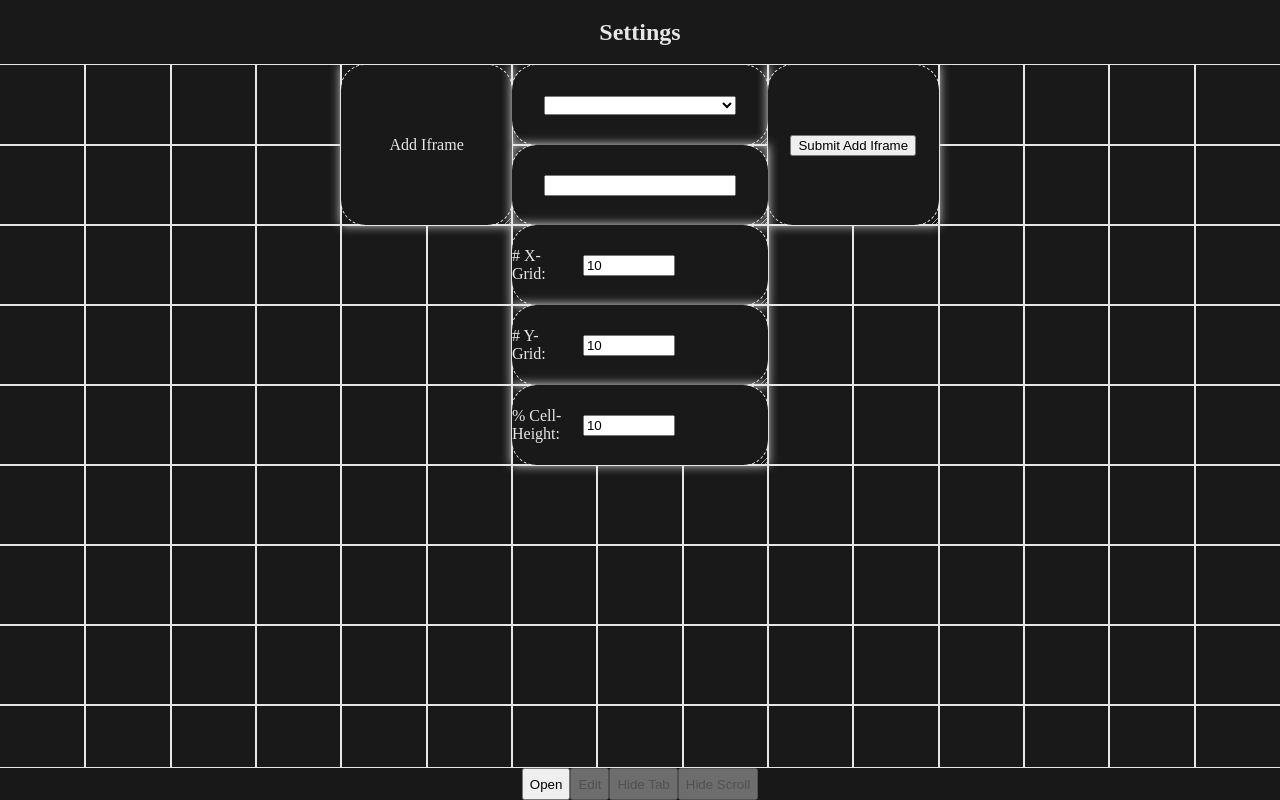
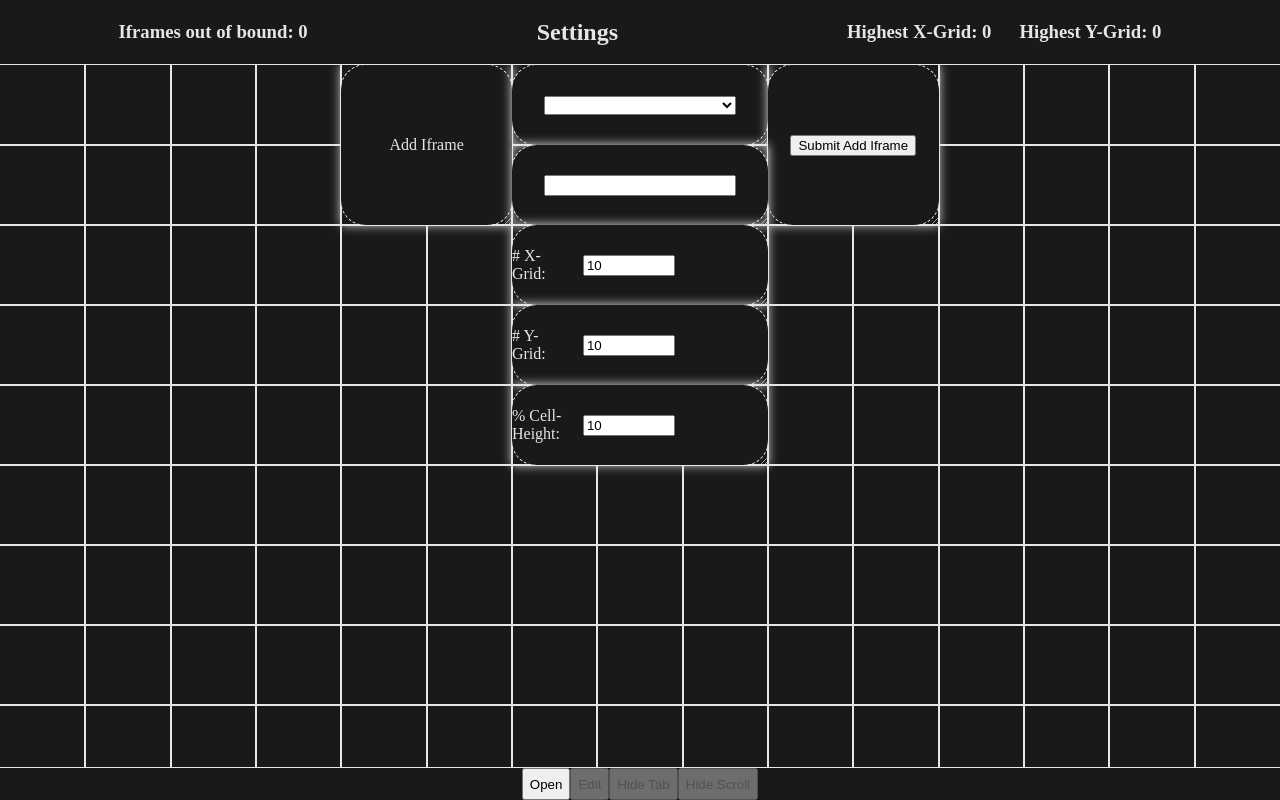
Before and after one commit to ormizj/framespace, a Nuxt app: page / in a window 1280 px wide. Built offline with nearby package versions, Linux system fonts and the light colour scheme.

Commit message:
warning messages

```diff
--- a/app.vue
+++ b/app.vue
@@ -38,11 +38,14 @@ body {
   --success: rgb(25, 230, 25);
   --error: rgb(230, 25, 25);
   --gold: rgb(255, 215, 0);
+  --warning: rgb(230, 128, 0);
   /* animation */
   --animation-short-duration: 0.25s;
   --animation-long-duration: 1s;
   --animation-longer-duration: 5s;
   --animation-repeat-count: 3;
+  /* border */
+  --border-glow-radius: 25px;
   /* layout */
   --tab-height: 2rem;
   --header-height: 4rem;
--- a/components/cell-components/setting-button-cell.vue
+++ b/components/cell-components/setting-button-cell.vue
@@ -17,10 +17,9 @@ defineProps<{
 
 <style scoped>
 .setting-cell {
-    z-index: 9999;
     background-color: var(--background);
     outline: 1px dashed var(--secondary);
-    border-radius: 25px;
+    border-radius: var(--border-glow-radius);
     overflow: hidden !important;
 
     .button-block {
--- a/components/cell-components/setting-input-cell.vue
+++ b/components/cell-components/setting-input-cell.vue
@@ -29,7 +29,7 @@ const handleInput = (event: KeyboardEvent) => {
 .setting-cell {
     background-color: var(--background);
     outline: 1px dashed var(--secondary);
-    border-radius: 25px;
+    border-radius: var(--border-glow-radius);
     overflow: hidden !important;
 
     .input-block {
--- a/components/cell-components/setting-label-cell.vue
+++ b/components/cell-components/setting-label-cell.vue
@@ -19,7 +19,7 @@ const props = defineProps<{
 .setting-cell {
     background-color: var(--background);
     outline: 1px dashed var(--secondary);
-    border-radius: 25px;
+    border-radius: var(--border-glow-radius);
     overflow: hidden !important;
 
     .input-block {
--- a/components/cell-components/setting-label-input-cell.vue
+++ b/components/cell-components/setting-label-input-cell.vue
@@ -33,7 +33,7 @@ const handleInput = (event: KeyboardEvent) => {
 .setting-cell {
   background-color: var(--background);
   outline: 1px dashed var(--secondary);
-  border-radius: 25px;
+  border-radius: var(--border-glow-radius);
   overflow: hidden !important;
 
   .input-block {
--- a/components/cell-components/setting-select-cell.vue
+++ b/components/cell-components/setting-select-cell.vue
@@ -24,7 +24,7 @@ const modelOptions = defineModel('options');
 .setting-cell {
     background-color: var(--background);
     outline: 1px dashed var(--secondary);
-    border-radius: 25px;
+    border-radius: var(--border-glow-radius);
     overflow: hidden !important;
 
     .select-block {
--- a/components/settings.vue
+++ b/components/settings.vue
@@ -8,7 +8,7 @@ import SettingSelectCell from './cell-components/setting-select-cell.vue';
 import SettingButtonCell from './cell-components/setting-button-cell.vue';
 
 const frameSpaceStore = useFrameSpaceStore();
-const { xGrid, yGrid, cellHeight, iframesSrcOptions } = storeToRefs(frameSpaceStore);
+const { xGrid, yGrid, cellHeight, iframesSrcOptions, outOfBoundIframes } = storeToRefs(frameSpaceStore);
 
 const handleSubmitIframe = () => {
     if (!iframeSrc.value) {
@@ -134,9 +134,21 @@ const gridCells = ref<GridCell<SettingCells>[]>([{
 <template>
     <div class="settings">
         <div class="header">
+            <div class="message-container">
+                <h3 class="message" :class="{ warning: outOfBoundIframes.amount }">
+                    Iframes out of bound: {{ outOfBoundIframes.amount }}
+                </h3>
+            </div>
             <h2>
                 Settings
             </h2>
+            <div class="message-container">
+                <h3 class="message" :class="{ warning: outOfBoundIframes.amount }">Highest X-Grid: {{
+                    outOfBoundIframes.maxX }}</h3>
+                &nbsp;&nbsp;&nbsp;
+                <h3 class="message" :class="{ warning: outOfBoundIframes.amount }">Highest Y-Grid: {{
+                    outOfBoundIframes.maxY }}</h3>
+            </div>
         </div>
         <div class="content">
             <ClientOnly>
@@ -156,7 +168,7 @@ const gridCells = ref<GridCell<SettingCells>[]>([{
         height: var(--header-height);
         display: flex;
         align-items: center;
-        justify-content: center;
+        justify-content: space-around;
     }
 
     .content {
@@ -164,6 +176,20 @@ const gridCells = ref<GridCell<SettingCells>[]>([{
         height: calc(100% - var(--header-height) - var(--tab-height));
         border-bottom: 1px solid var(--secondary);
         border-top: 1px solid var(--secondary);
+    }
+
+    .message-container {
+        display: flex;
+        align-items: center;
+
+        .message {
+            border-radius: var(--border-glow-radius);
+            padding: 0.5rem;
+
+            &.warning {
+                animation: subtle-glow-warning var(--animation-long-duration) infinite alternate;
+            }
+        }
     }
 }
 
@@ -181,4 +207,15 @@ const gridCells = ref<GridCell<SettingCells>[]>([{
 :deep(.grid-cell:not(.error-animation)) {
     animation: subtle-glow var(--animation-longer-duration) infinite alternate;
 }
+
+
+@keyframes subtle-glow-warning {
+    from {
+        box-shadow: 0 0 1px var(--warning) inset;
+    }
+
+    to {
+        box-shadow: 0 0 calc(var(--border-glow-radius) / 2) var(--warning) inset;
+    }
+}
 </style>
--- a/stores/frameSpace.ts
+++ b/stores/frameSpace.ts
@@ -12,6 +12,26 @@ export const useFrameSpaceStore = defineStore({
 		iframeGridCells: [] as GridCell<typeof IframeCell>[],
 		iframesSrcOptions: [...Object.values(OpenCorsSites)] as string[],
 	}),
+	getters: {
+		outOfBoundIframes() {
+			let amount = 0;
+			let maxX = 0;
+			let maxY = 0;
+			this.iframeGridCells.forEach((iframe) => {
+				const endX = iframe.cellX + iframe.cellWidth - 1;
+				const endY = iframe.cellY + iframe.cellHeight - 1;
+				if (endX > maxX) maxX = endX;
+				if (endY > maxY) maxY = endY;
+				if (endX > this.xGrid || endY > this.yGrid) amount++;
+			});
+
+			return {
+				amount,
+				maxX: maxX,
+				maxY: maxY,
+			};
+		},
+	},
 	actions: {
 		addIframe({
 			cellX,
```
